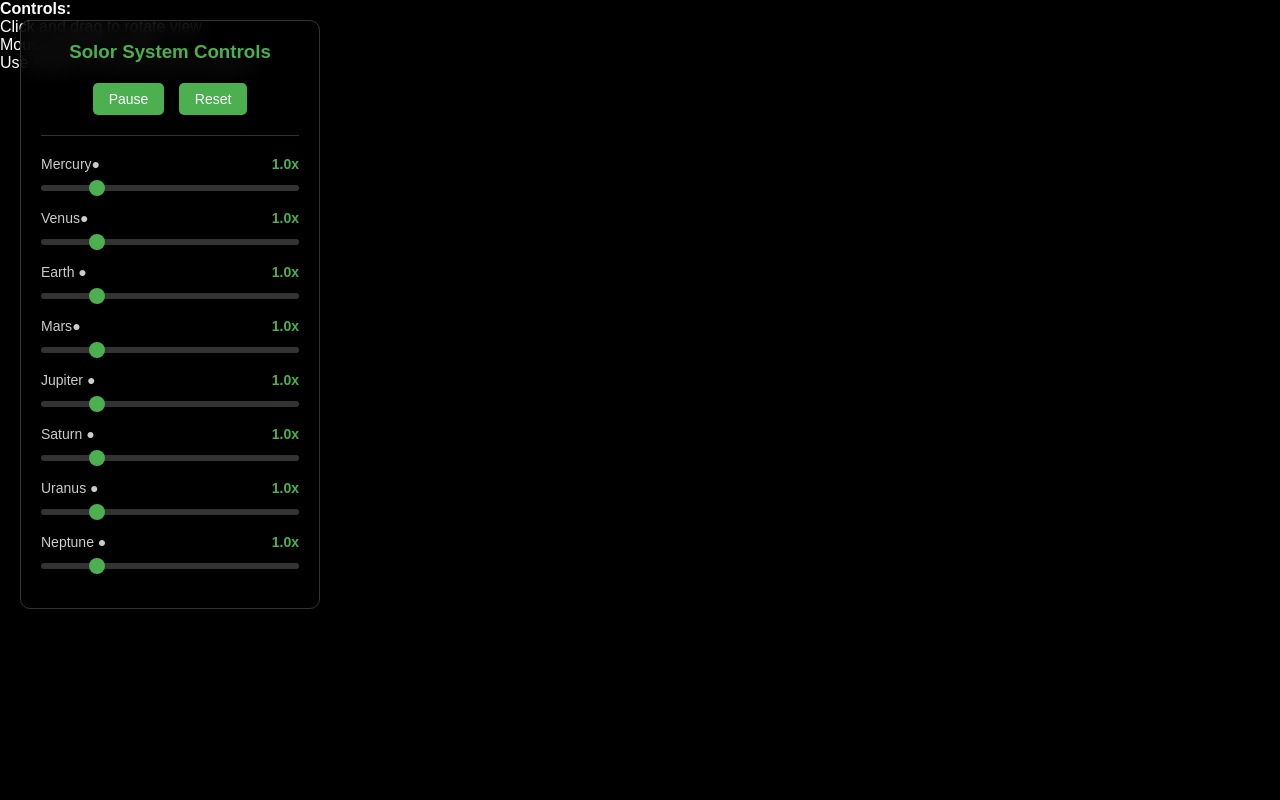
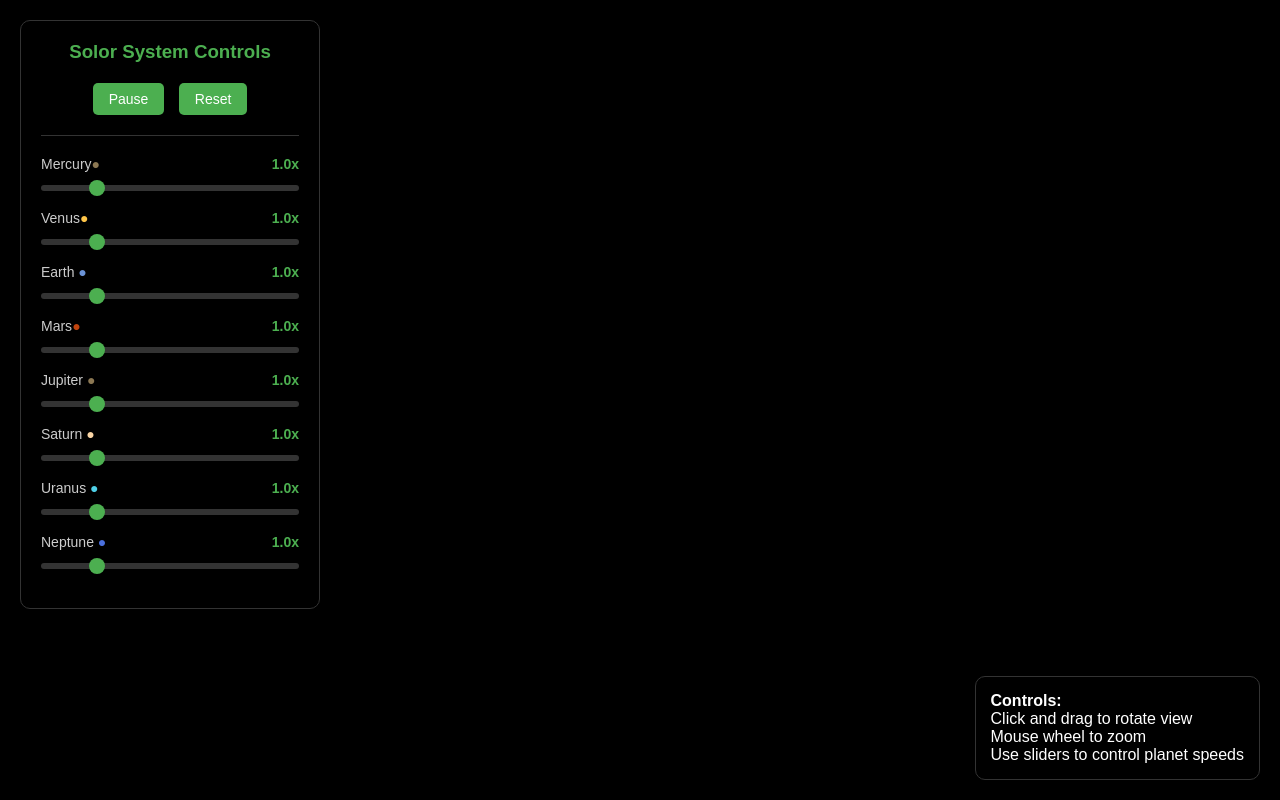
Before and after one commit to katravatsrinu/Solar_Systems, a plain HTML site: page index.html in a window 1280 px wide. Drawn offline with nearby package versions, Linux system fonts and the light colour scheme.

Commit message:
done with some styles and media queries

```diff
--- a/style.css
+++ b/style.css
@@ -70,17 +70,20 @@ body {
     border-radius: 50%;
     border: none;
 }
+
 .speed-value {
     color: #4CAF50;
     font-weight: bold;
     float: right;
 }
+
 .main-controls {
     text-align: center;
     margin-bottom: 20px;
     padding-bottom: 15px;
     border-bottom: 1px solid #333;
 }
+
 .btn {
     background: #4CAF50;
     color: white;
@@ -92,6 +95,7 @@ body {
     font-size: 14px;
     transition: background 0.3s;
 }
+
 .btn:hover {
     background: #45a049;
 }
@@ -109,3 +113,44 @@ body {
     color: #4CAF50;
     text-align: center;
 }
+.planet-mercury { color: #8C7853; }
+        .planet-venus { color: #FFC649; }
+        .planet-earth { color: #6B93D6; }
+        .planet-mars { color: #C1440E; }
+        .planet-jupiter { color: #D8CA9D; }
+        .planet-saturn { color: #FAD5A5; }
+        .planet-uranus { color: #4FD0E7; }
+        .planet-neptune { color: #4B70DD; }
+        #info-panel{
+            position: absolute;
+            bottom: 20px;
+            right: 20px;
+            background: rgba(0, 0, 0, 0.8);
+            border: 1px solid #333;
+            border-radius:10px ;
+            padding: 15px;
+            backdrop-filter: blur(10px);
+            z-index: 100;
+        }
+        #info-panel {
+            position: absolute;
+            bottom: 20px;
+            right: 20px;
+            background: rgba(0, 0, 0, 0.8);
+            border: 1px solid #333;
+            border-radius: 10px;
+            padding: 15px;
+            backdrop-filter: blur(10px);
+            z-index: 100;
+        }
+
+        @media (max-width: 768px) {
+            #control-panel {
+                width: 280px;
+                max-height: 70vh;
+            }
+
+            #info-panel {
+                display: none;
+            }
+        }
```
Lines whose indentation alone changed are shown as unchanged.
